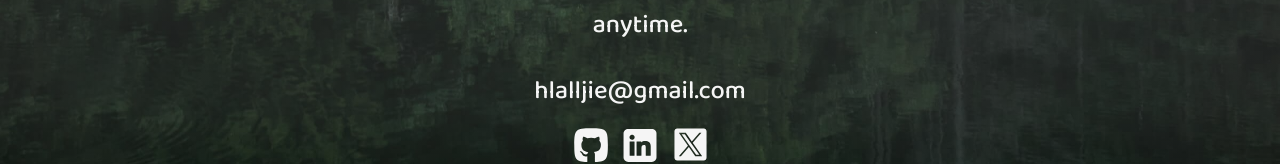
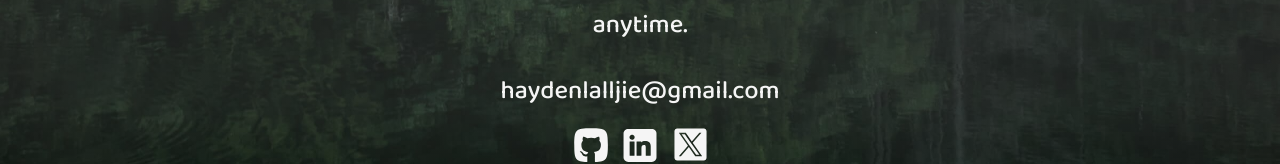
Before and after one commit to hlalljie/Portfolio, a React (Vite) app: page / in a window 1280 px wide. Shown: the part 3637-3801 px from the top of the page. Built offline with nearby package versions, Linux system fonts and the light colour scheme.

Commit message:
adjusted email

```diff
--- a/src/pages/HomeSections/HomeContact.jsx
+++ b/src/pages/HomeSections/HomeContact.jsx
@@ -51,7 +51,7 @@ function HomeContact() {
           I'm always on the lookout for new projects, opportunities and
           connections. Feel free to reach out anytime.
         </p>
-        <a href="mailto:haydenlalljie@gmail.com">hlalljie@gmail.com</a>
+        <a href="mailto:haydenlalljie@gmail.com">haydenlalljie@gmail.com</a>
         <Socials />
       </div>
     </ThemedSection>
```
